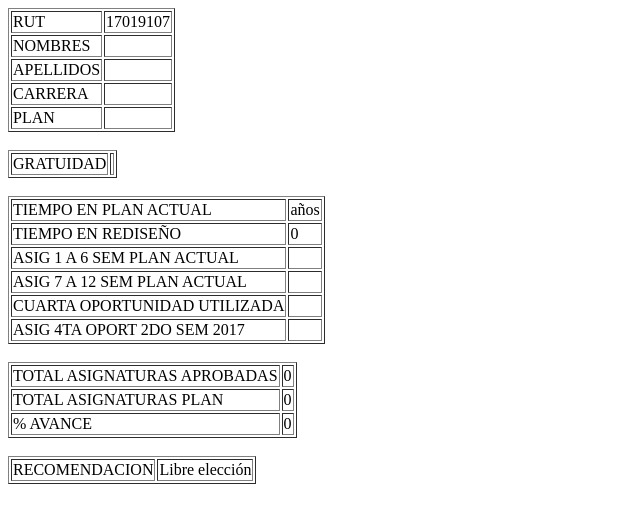
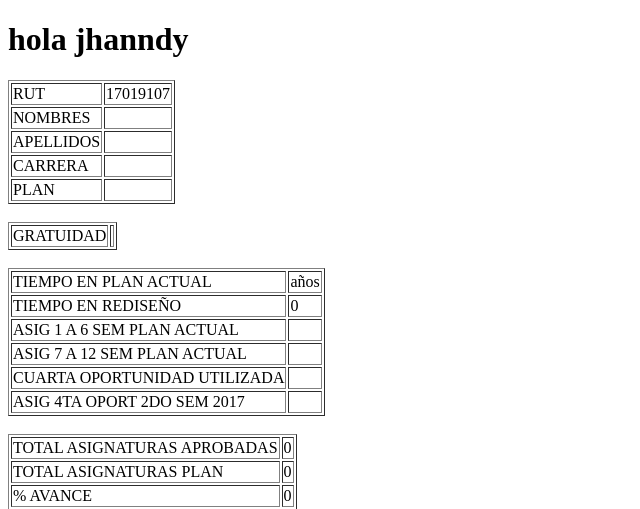
Before and after one commit to abasor/SAC, a PHP site: page / in a window 1280 px wide. Shown: the top 509 px of the page, without its empty margins (0-640 px from the left). Run offline with PHP 8.4, Linux system fonts and the light colour scheme; data that the repository does not hold is empty.

Commit message:
fue la jhanndy

```diff
--- a/index.php
+++ b/index.php
@@ -10,6 +10,7 @@ and open the template in the editor.
         <title></title>
     </head>
     <body>
+        <h1> hola jhanndy </h1>
         <?php
         // put your code here
         $rut = 17019107;
```
